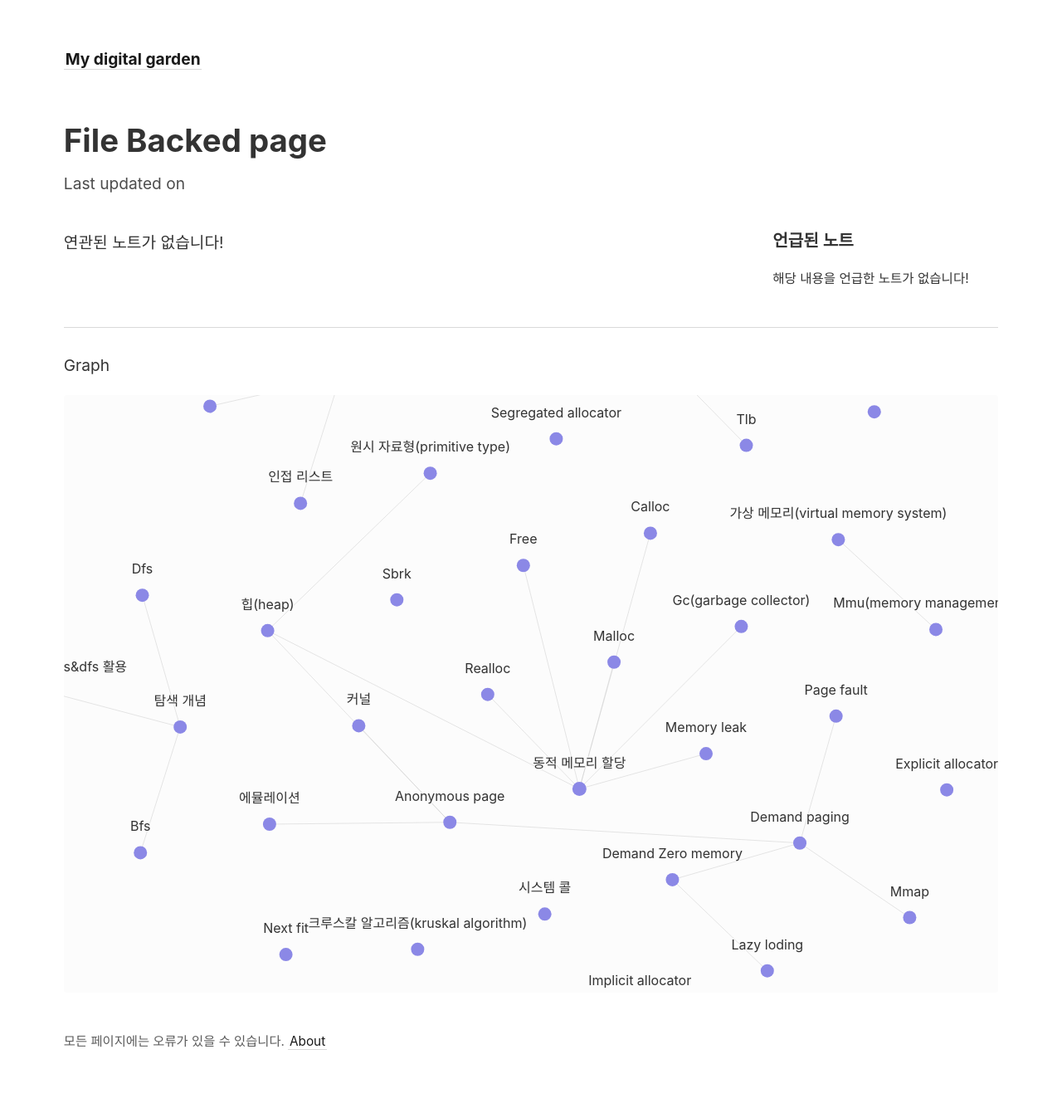
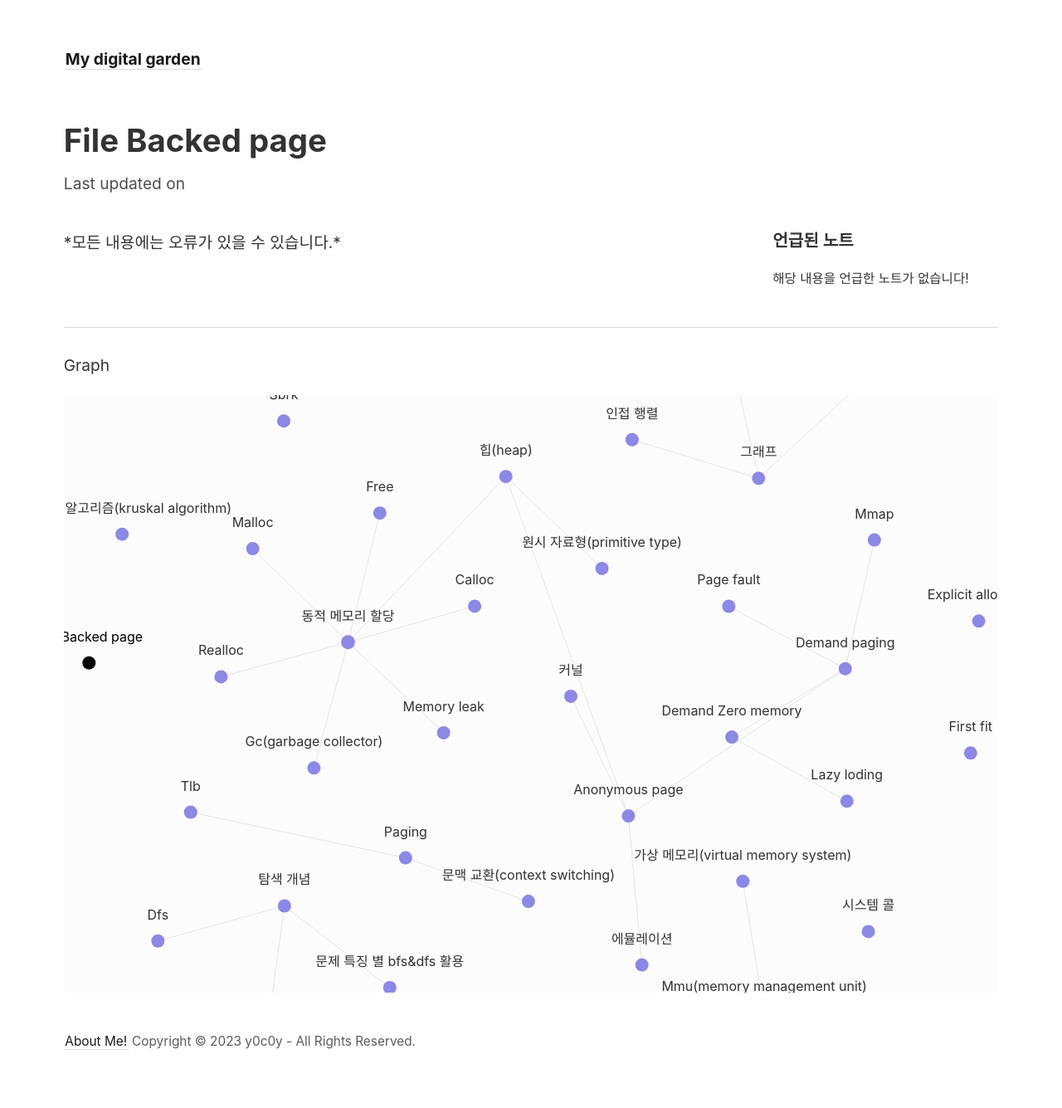
Before and after one commit to y0c0y/404-Not-Found, a Jekyll site: the page built from _notes/CS/운영체제/페이징/File-backed page.md, in a window 1280 px wide. Shown: the whole page at 83% size. Built offline with Jekyll 4.4.1, drawn with Linux system fonts in a browser that asks for light colours.

Commit message:
2023-11-15 10:47:12: ...

```diff
--- a/_includes/footer.html
+++ b/_includes/footer.html
@@ -1 +1,2 @@
-모든 페이지에는 오류가 있을 수 있습니다. <a class="internal-link" href="{{ site.baseurl }}/about">About</a>
+<a class="internal-link" href="{{ site.baseurl }}/about">About Me!</a>
+Copyright © 2023 y0c0y - All Rights Reserved.
--- a/_layouts/note.html
+++ b/_layouts/note.html
@@ -14,7 +14,7 @@
   <div id="notes-entry-container">
     <content>
       {{ content }}
-      <p>연관된 노트가 없습니다!</p>
+      <p>*모든 내용에는 오류가 있을 수 있습니다.*</p>
     </content>
 
     <side style="font-size: 0.9em">
```
Also changed, not shown: _notes/y0c0y.md (deleted, +0 -3 lines), _pages/about.md (+1 -3 lines), _notes/그래프.md (added).
